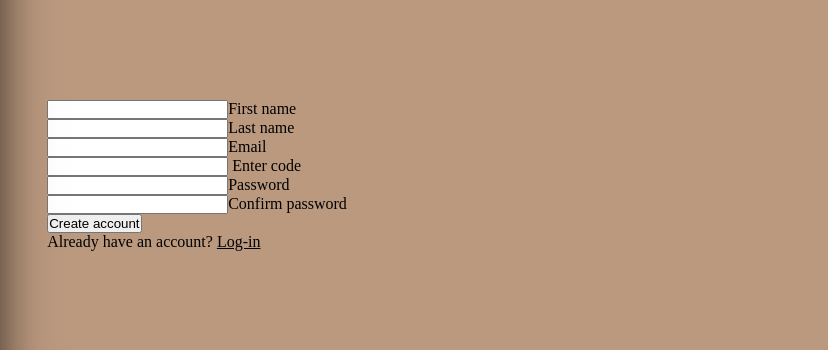
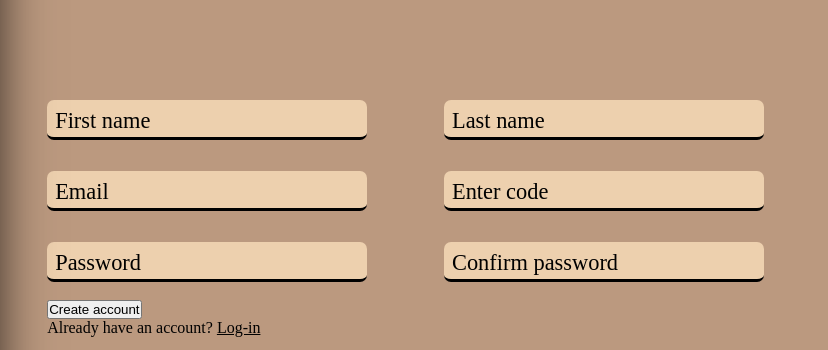
Before and after one commit to tep-vila/sign-up-form-TOP, a plain HTML site: page index.html in a window 1280 px wide. Shown: the part 328-678 px from the top of the page, 452-1280 px from the left. Drawn offline with Linux system fonts and the light colour scheme.

Commit message:
add further styling to input. removed outline.

```diff
--- /dev/null
+++ b/form.js
@@ -0,0 +1,10 @@
+const input = document.querySelector(".form");
+
+input.addEventListener("focusout", (e) => {
+  console.log(e.target.value);
+  if (e.target.value !== "") {
+    e.target.nextElementSibling.classList.add("remain");
+  } else if (e.target.value === "") {
+    e.target.nextElementSibling.classList.remove("remain");
+  }
+});
--- a/index.html
+++ b/index.html
@@ -5,6 +5,7 @@
     <meta name="viewport" content="width=device-width, initial-scale=1.0" />
     <title>Sign-up</title>
     <link rel="stylesheet" href="styles.css" />
+    <script src="form.js" defer></script>
   </head>
   <body>
     <div class="side-bar">
--- a/styles.css
+++ b/styles.css
@@ -103,3 +103,63 @@ h1 {
   font-family: "redwing";
   margin-bottom: 2vh;
 }
+
+/* FOR FORMS */
+
+.form {
+  display: flex;
+  flex-wrap: wrap;
+  height: 25vh;
+  gap: 0.8rem;
+}
+
+input {
+  width: 25vw;
+  height: 5vh;
+  padding-left: 1vh;
+  font-size: 1.4rem;
+  border-radius: 7px;
+  overflow: hidden;
+  background-color: #edd0ae;
+  border: none;
+  border-bottom: 3px solid black;
+}
+
+input:focus {
+  outline: none;
+  border: 3px solid black;
+}
+
+.input {
+  position: relative;
+  width: 30vw;
+}
+
+label {
+  position: absolute;
+  left: 0.5rem;
+  top: 0.5rem;
+
+  font-size: 1.4rem;
+  transition: transform 0.5s, background-color 0.5s, color 0.5s, font-size 0.5s;
+}
+
+input:focus + label {
+  font-size: 0.9rem;
+  transform: translateY(-1.3rem);
+  background-color: #444238;
+  color: white;
+  padding: 0.2vh 0.2vw;
+  border-radius: 2px;
+}
+
+/* FOR INPUT ANIMATION (?) */
+
+.remain {
+  font-size: 0.9rem;
+  transform: translateY(-1.3rem);
+  background-color: #444238;
+  color: white;
+  padding: 0.2vh 0.2vw;
+  border-radius: 2px;
+}
```
